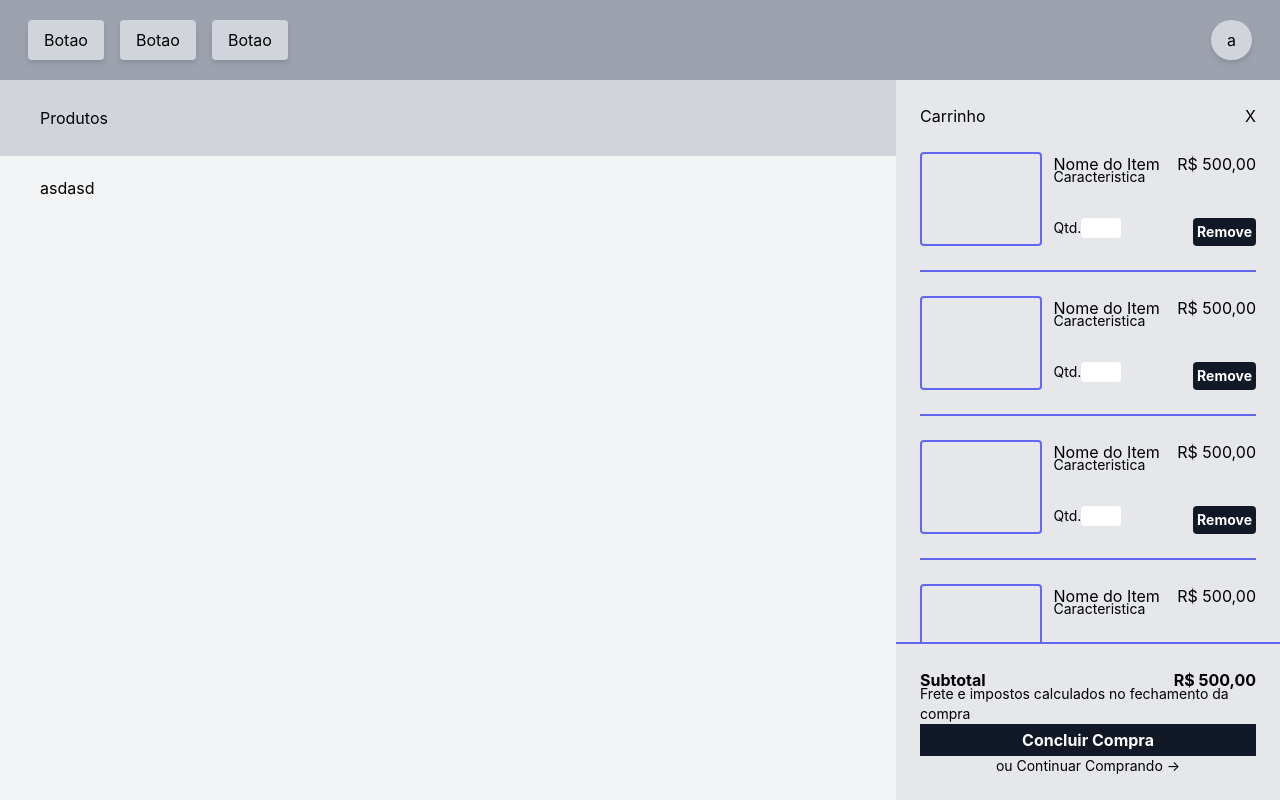
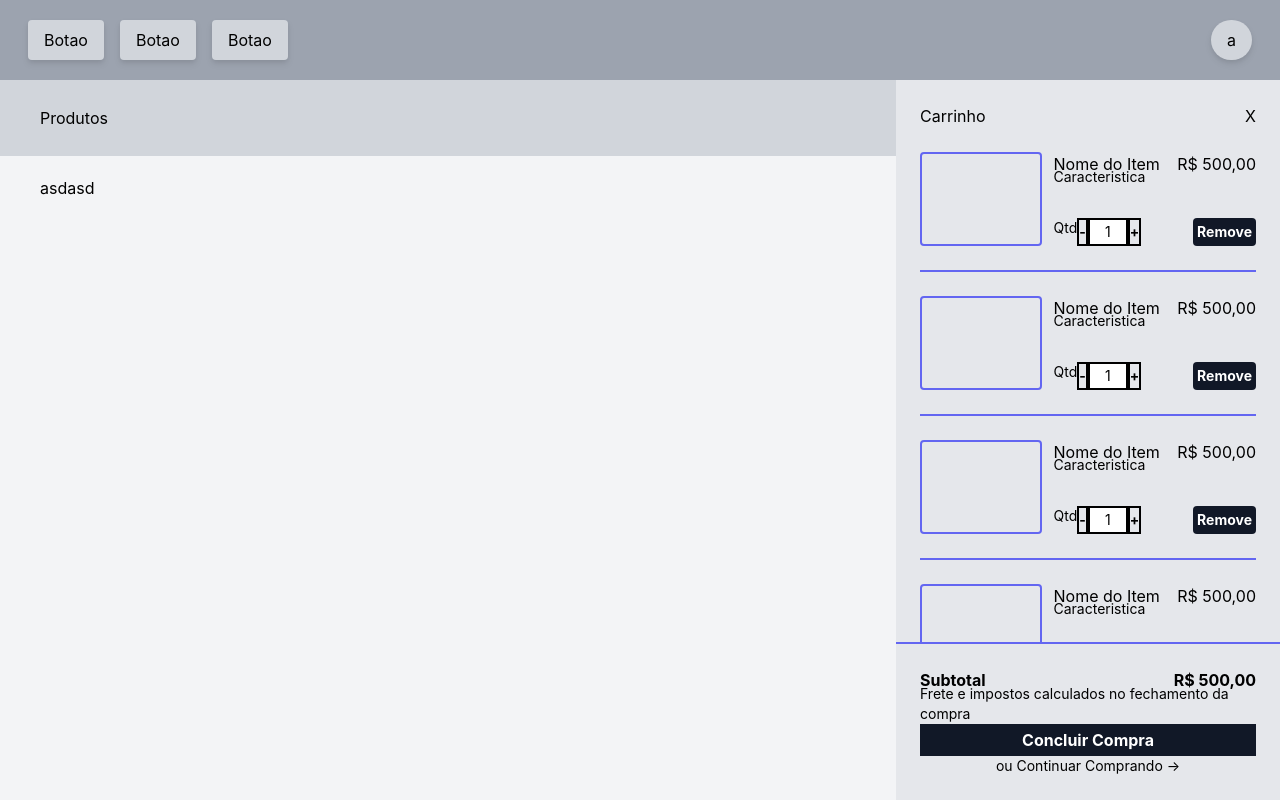
Before and after one commit to CassioLuis/eCommerce, a React (Create React App) app: page / in a window 1280 px wide. Built offline with nearby package versions, Linux system fonts and the light colour scheme.

Commit message:
alteracoes

```diff
--- a/src/App.css
+++ b/src/App.css
@@ -63,3 +63,16 @@
   #filho{
     opacity: ;
   } */
+
+  input[type="number"]{
+    -moz-appearance: textfield;
+    /* border: none; */
+  }
+  input::-webkit-outer-spin-button,
+  input::-webkit-inner-spin-button
+  {
+    -webkit-appearance: none;
+  }
+  input[type="number"]:focus{
+    border: none;
+  }
--- a/src/cardCart.jsx
+++ b/src/cardCart.jsx
@@ -9,16 +9,19 @@ const cardCart = () => {
         </div>
         <p className="text-sm -mt-10">Caracteristica</p>
         <div className="flex items-between justify-between">
-          <label className="text-sm align-middle" htmlFor="Qtd.">
-            Qtd.
+          <label className="text-sm flex" htmlFor="Qtd.">
+            Qtd
+            <button className="font-bold border-2 border-black">-</button>
             <input
-              className="w-10 text-center rounded"
+              className="w-10 text-center border-2 border-black"
               type="number"
               nome="qtd"
               min="1"
               max="500"
               step="1"
+              value="1"
             ></input>
+            <button className="font-bold border-2 border-black">+</button>
           </label>
           <button className="bg-gray-900 text-white p-1 rounded font-bold text-sm">
             Remove
```
